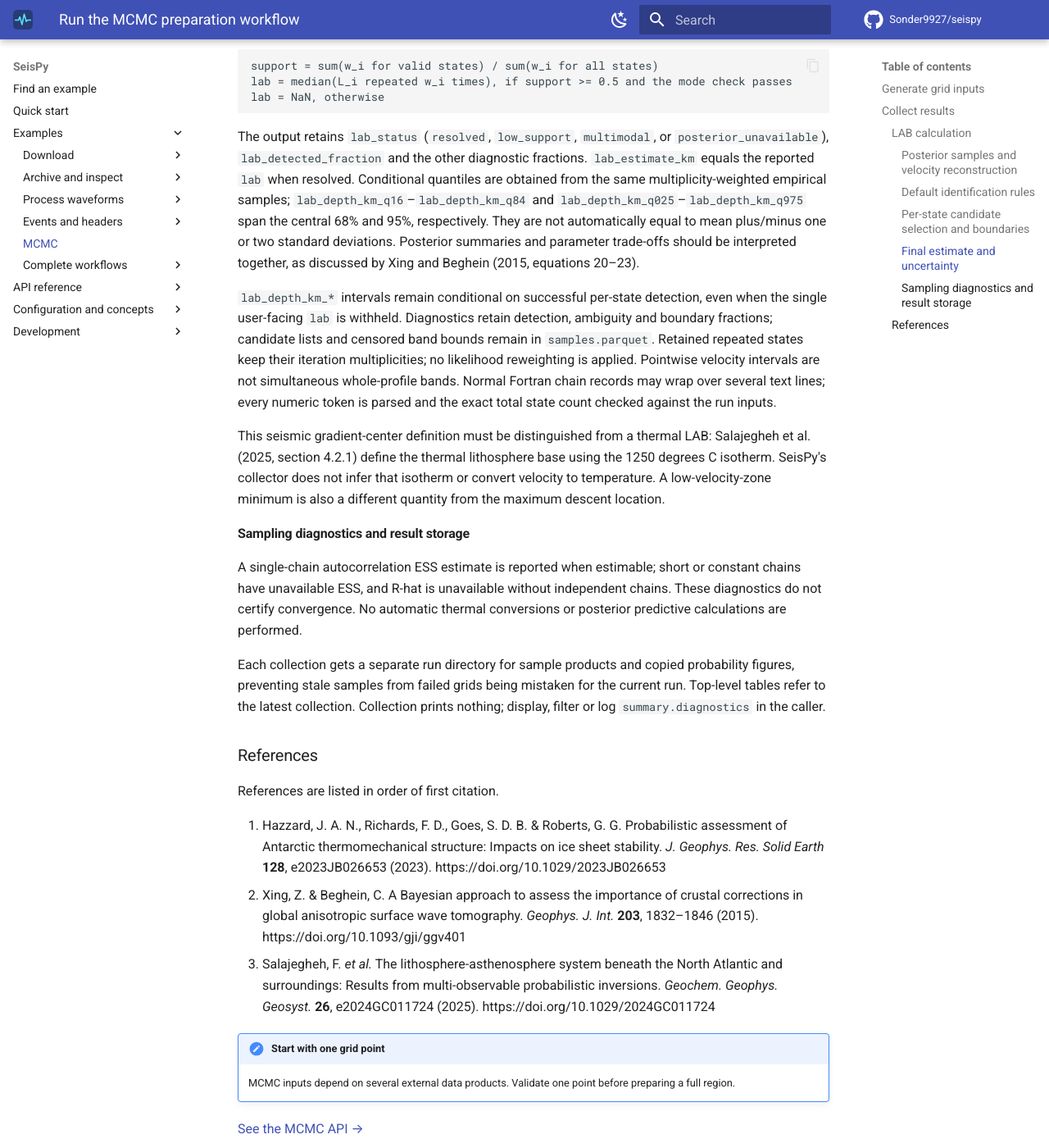
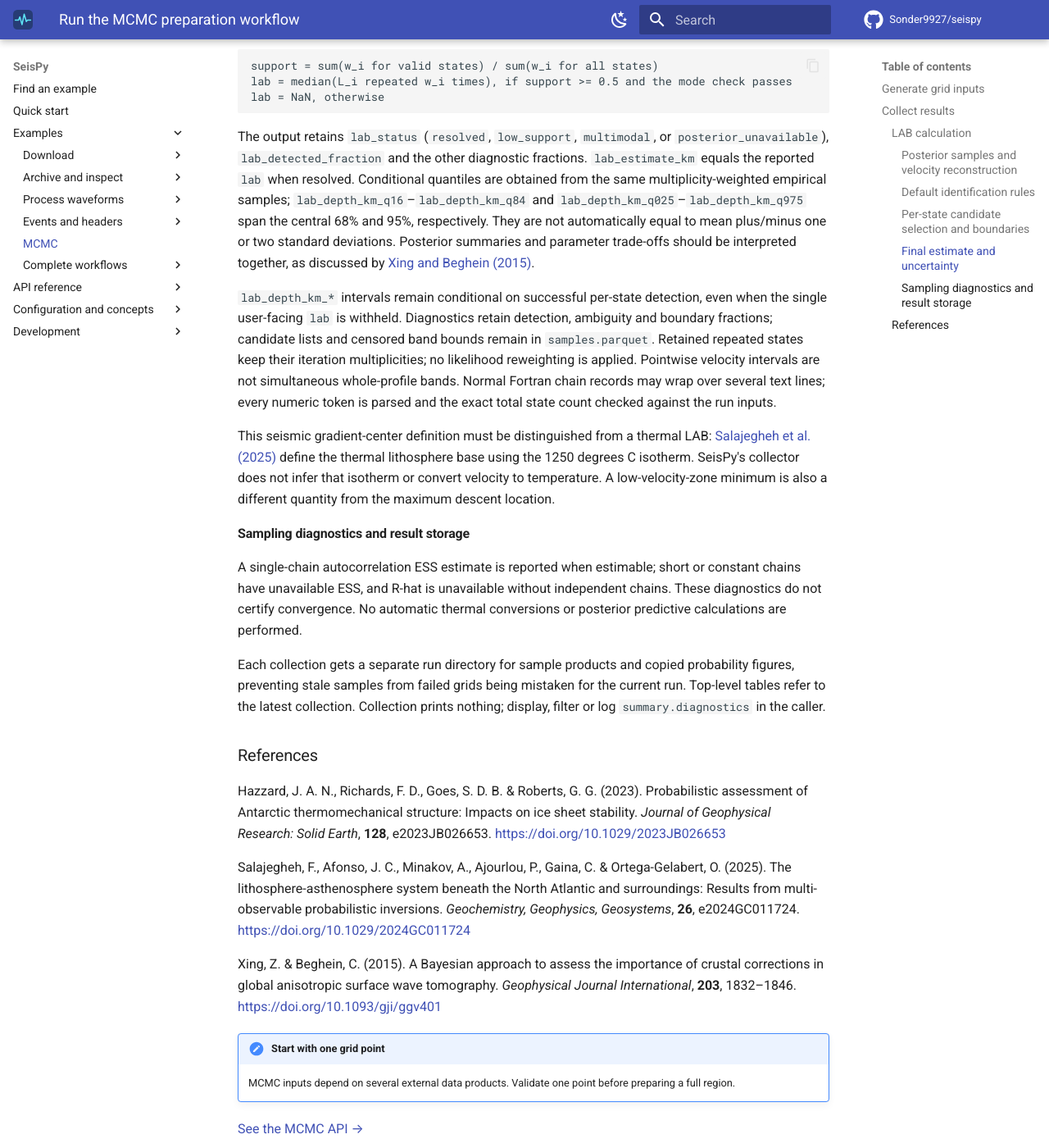
Before and after one commit to Sonder9927/seispy, an MkDocs documentation site: the page built from docs/recipes/mcmc.md, in a window 1280 px wide and 1400 px high, scrolled down 4745 px. Shown: the whole window at 82% size. Built offline with MkDocs 1.6.1 and Material for MkDocs 9.7.7, drawn with Linux system fonts in a browser that asks for light colours; comment, search, counter and statistics services are not loaded; some of the changed text lies outside the part shown.

Commit message:
Standardize MCMC author-year citations and DOI references

```diff
--- a/docs/recipes/mcmc.md
+++ b/docs/recipes/mcmc.md
@@ -128,8 +128,9 @@ in km. The original `vs` field still reads the second column of
 4. Identify a valid band and its gradient-peak depth for each state, then
    summarize the resulting depths with their iteration multiplicities.
    This computes a derived quantity for each posterior state before aggregation,
-   following the uncertainty-propagation principle described by Hazzard et al.
-   (2023, equations 22–24). A LAB extracted from the average velocity profile
+   following the uncertainty-propagation principle described by
+   [Hazzard et al. (2023)](https://doi.org/10.1029/2023JB026653).
+   A LAB extracted from the average velocity profile
    generally differs from the aggregate of individual LAB estimates.
 
 #### Default identification rules
@@ -210,7 +211,8 @@ quantiles are obtained from the same multiplicity-weighted empirical samples;
 `lab_depth_km_q025`–`lab_depth_km_q975` span the central 68% and 95%, respectively.
 They are not automatically equal to mean plus/minus one or two standard
 deviations. Posterior summaries and parameter trade-offs should be interpreted
-together, as discussed by Xing and Beghein (2015, equations 20–23).
+together, as discussed by
+[Xing and Beghein (2015)](https://doi.org/10.1093/gji/ggv401).
 
 `lab_depth_km_*` intervals remain conditional on successful per-state detection,
 even when the single user-facing `lab` is withheld. Diagnostics retain detection,
@@ -222,7 +224,8 @@ records may wrap over several text lines; every numeric token is parsed and
 the exact total state count checked against the run inputs.
 
 This seismic gradient-center definition must be distinguished from a thermal
-LAB: Salajegheh et al. (2025, section 4.2.1) define the thermal lithosphere
+LAB: [Salajegheh et al. (2025)](https://doi.org/10.1029/2024GC011724)
+define the thermal lithosphere
 base using the 1250 degrees C isotherm. SeisPy's collector does not infer that
 isotherm or convert velocity to temperature. A low-velocity-zone minimum is
 also a different quantity from the maximum descent location.
@@ -241,20 +244,25 @@ prints nothing; display, filter or log `summary.diagnostics` in the caller.
 
 ### References
 
-References are listed in order of first citation.
+Hazzard, J. A. N., Richards, F. D., Goes, S. D. B. & Roberts, G. G. (2023).
+Probabilistic assessment of Antarctic thermomechanical structure: Impacts on
+ice sheet stability.
+*Journal of Geophysical Research: Solid Earth*, **128**, e2023JB026653.
+[https://doi.org/10.1029/2023JB026653](https://doi.org/10.1029/2023JB026653)
 
-1. Hazzard, J. A. N., Richards, F. D., Goes, S. D. B. & Roberts, G. G.
-   Probabilistic assessment of Antarctic thermomechanical structure: Impacts
-   on ice sheet stability. *J. Geophys. Res. Solid Earth* **128**, e2023JB026653
-   (2023). https://doi.org/10.1029/2023JB026653
-2. Xing, Z. & Beghein, C. A Bayesian approach to assess the importance of
-   crustal corrections in global anisotropic surface wave tomography.
-   *Geophys. J. Int.* **203**, 1832–1846 (2015).
-   https://doi.org/10.1093/gji/ggv401
-3. Salajegheh, F. *et al.* The lithosphere-asthenosphere system beneath the
-   North Atlantic and surroundings: Results from multi-observable probabilistic
-   inversions. *Geochem. Geophys. Geosyst.* **26**, e2024GC011724 (2025).
-   https://doi.org/10.1029/2024GC011724
+Salajegheh, F., Afonso, J. C., Minakov, A., Ajourlou, P., Gaina, C. &
+Ortega-Gelabert, O. (2025).
+The lithosphere-asthenosphere system beneath the North Atlantic and
+surroundings: Results from multi-observable probabilistic
+inversions.
+*Geochemistry, Geophysics, Geosystems*, **26**, e2024GC011724.
+[https://doi.org/10.1029/2024GC011724](https://doi.org/10.1029/2024GC011724)
+
+Xing, Z. & Beghein, C. (2015).
+A Bayesian approach to assess the importance of crustal corrections in global
+anisotropic surface wave tomography.
+*Geophysical Journal International*, **203**, 1832–1846.
+[https://doi.org/10.1093/gji/ggv401](https://doi.org/10.1093/gji/ggv401)
 
 !!! note "Start with one grid point"
 
```
